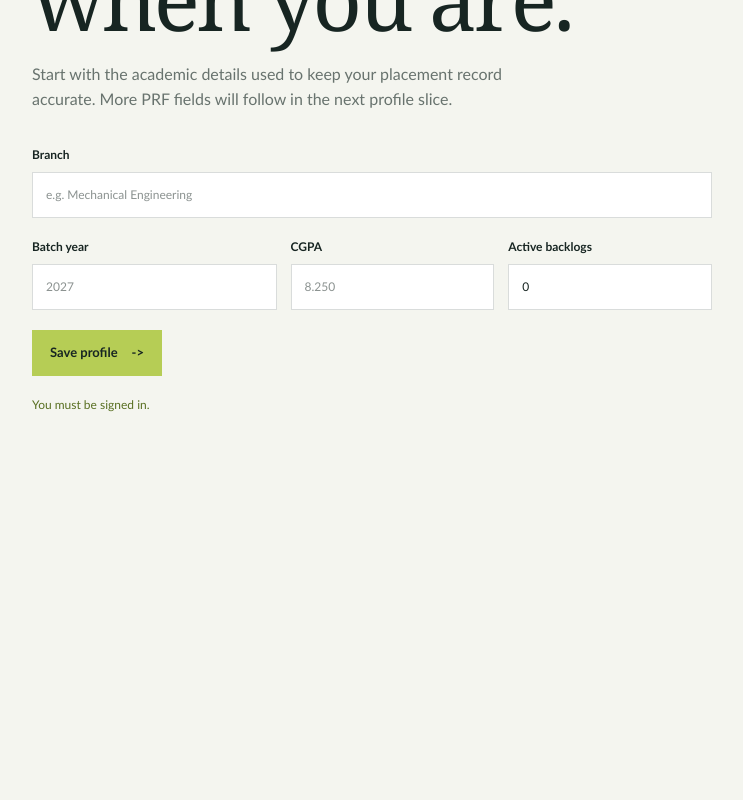
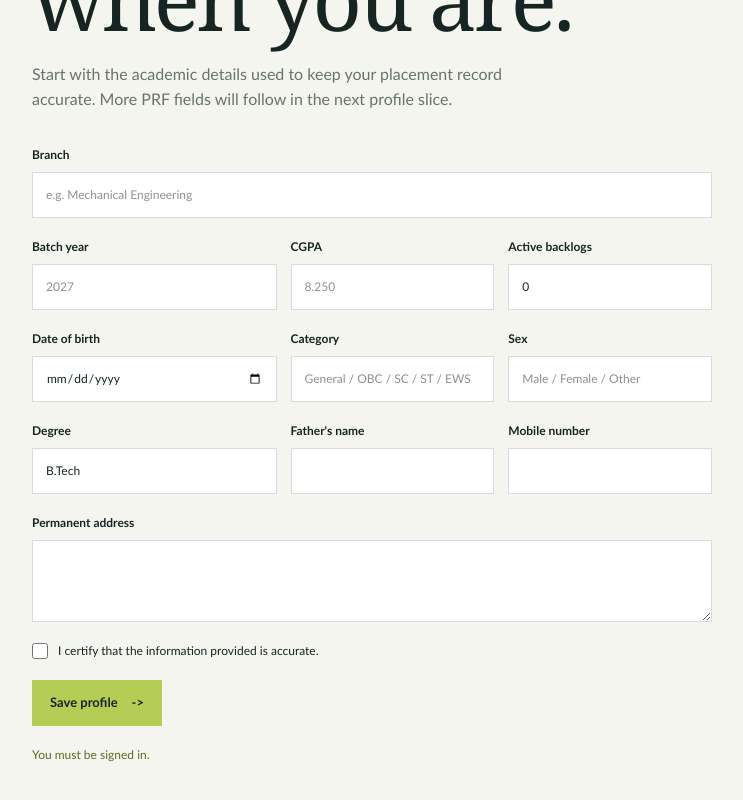
Before and after one commit to Nitish23-2/Placement_Portal, a Next.js app: page /profile in a window 1280 px wide. Shown: the part 332-1132 px from the top of the page, without its empty margins (32-775 px from the left). Before the commit the page ends 878 px from the top, so only its background shows below. Built offline with nearby package versions, Linux system fonts and the light colour scheme; no server answers.

Commit message:
feat: add PRF biodata fields

```diff
--- a/app/api/students/me/route.ts
+++ b/app/api/students/me/route.ts
@@ -1,6 +1,12 @@
 import { NextResponse } from "next/server";
 import { createClient } from "@/lib/supabase/server";
 import { studentProfileSchema } from "@/lib/validators/student";
+
+function isProfileComplete(profile: ReturnType<typeof studentProfileSchema.parse>) {
+  const { general } = profile.biodata_json;
+  const requiredGeneral = [general.dob, general.category, general.sex, general.degree, general.permanent_address, general.father_name, general.mobile_no];
+  return profile.branch !== "Not set" && requiredGeneral.every(Boolean) && profile.biodata_json.education_summary.length === 3 && profile.biodata_json.certificate_accepted;
+}
 
 function jsonError(message: string, code: string, status: number) {
   return NextResponse.json({ data: null, error: { message, code } }, { status });
@@ -37,7 +43,7 @@ export async function PUT(request: Request) {
 
   const { data, error } = await supabase
     .from("students")
-    .update(parsed.data)
+    .update({ ...parsed.data, profile_complete: isProfileComplete(parsed.data) })
     .eq("user_id", authData.user.id)
     .select("*")
     .single();
--- a/app/globals.css
+++ b/app/globals.css
@@ -113,6 +113,9 @@ h2 { max-width: 520px; margin: 14px 0 0; font-size: clamp(36px, 5vw, 60px); line
 .profile-form { display: grid; gap: 20px; max-width: 680px; margin-top: 34px; }
 .profile-form label { display: grid; gap: 8px; color: var(--ink); font-size: 12px; font-weight: 700; }
 .profile-form input { width: 100%; min-height: 46px; padding: 0 13px; border: 1px solid var(--line); border-radius: 0; background: #fff; color: var(--ink); font: inherit; font-weight: 400; }
+.profile-form textarea { width: 100%; padding: 13px; border: 1px solid var(--line); border-radius: 0; background: #fff; color: var(--ink); font: inherit; resize: vertical; }
+.profile-check { display: flex !important; grid-template-columns: auto 1fr; align-items: center; gap: 10px !important; font-weight: 400 !important; }
+.profile-check input { width: 16px; min-height: 16px; }
 .profile-fields { display: grid; grid-template-columns: 1.2fr 1fr 1fr; gap: 14px; }
 .profile-form .button { width: fit-content; border: 0; cursor: pointer; }
 @media (max-width: 600px) { .profile-fields { grid-template-columns: 1fr; } }
--- a/components/profile/ProfileForm.tsx
+++ b/components/profile/ProfileForm.tsx
@@ -2,9 +2,9 @@
 
 import { FormEvent, useEffect, useState } from "react";
 
-type ProfileValues = { branch: string; batch_year: string; cgpa: string; active_backlogs: string };
+type ProfileValues = { branch: string; batch_year: string; cgpa: string; active_backlogs: string; dob: string; category: string; sex: string; degree: string; permanent_address: string; father_name: string; mobile_no: string; certificate_accepted: boolean };
 
-const emptyProfile: ProfileValues = { branch: "", batch_year: "", cgpa: "", active_backlogs: "0" };
+const emptyProfile: ProfileValues = { branch: "", batch_year: "", cgpa: "", active_backlogs: "0", dob: "", category: "", sex: "", degree: "B.Tech", permanent_address: "", father_name: "", mobile_no: "", certificate_accepted: false };
 
 export function ProfileForm() {
   const [values, setValues] = useState(emptyProfile);
@@ -17,7 +17,8 @@ export function ProfileForm() {
         const result = await response.json();
         if (!response.ok) throw new Error(result.error?.message ?? "Unable to load profile.");
         if (result.data) {
-          setValues({ branch: result.data.branch === "Not set" ? "" : result.data.branch ?? "", batch_year: result.data.batch_year > 0 ? String(result.data.batch_year) : "", cgpa: result.data.cgpa == null ? "" : String(result.data.cgpa), active_backlogs: String(result.data.active_backlogs ?? 0) });
+          const general = result.data.biodata_json?.general ?? {};
+          setValues({ ...emptyProfile, branch: result.data.branch === "Not set" ? "" : result.data.branch ?? "", batch_year: result.data.batch_year > 0 ? String(result.data.batch_year) : "", cgpa: result.data.cgpa == null ? "" : String(result.data.cgpa), active_backlogs: String(result.data.active_backlogs ?? 0), ...general, certificate_accepted: result.data.biodata_json?.certificate_accepted ?? false });
         }
         setMessage("");
       })
@@ -33,10 +34,10 @@ export function ProfileForm() {
     setIsPending(true);
     setMessage("");
     try {
-      const response = await fetch("/api/students/me", { method: "PUT", headers: { "Content-Type": "application/json" }, body: JSON.stringify({ ...values, cgpa: values.cgpa ? values.cgpa : null }) });
+      const response = await fetch("/api/students/me", { method: "PUT", headers: { "Content-Type": "application/json" }, body: JSON.stringify({ branch: values.branch, batch_year: values.batch_year, cgpa: values.cgpa ? values.cgpa : null, active_backlogs: values.active_backlogs, biodata_json: { general: { dob: values.dob, category: values.category, sex: values.sex, degree: values.degree, permanent_address: values.permanent_address, father_name: values.father_name, mobile_no: values.mobile_no }, education_summary: [], certificate_accepted: values.certificate_accepted } }) });
       const result = await response.json();
       if (!response.ok) throw new Error(result.error?.message ?? "Unable to save profile.");
-      setMessage("Academic details saved. Complete the remaining profile sections before applying.");
+      setMessage("Profile details saved. Education records are still required before applying.");
     } catch (error) {
       setMessage(error instanceof Error ? error.message : "Unable to save profile.");
     } finally {
@@ -52,6 +53,18 @@ export function ProfileForm() {
         <label>CGPA<input type="number" min="0" max="10" step="0.001" value={values.cgpa} onChange={(event) => update("cgpa", event.target.value)} placeholder="8.250" /></label>
         <label>Active backlogs<input required type="number" min="0" value={values.active_backlogs} onChange={(event) => update("active_backlogs", event.target.value)} /></label>
       </div>
+      <div className="profile-fields">
+        <label>Date of birth<input required type="date" value={values.dob} onChange={(event) => update("dob", event.target.value)} /></label>
+        <label>Category<input required value={values.category} onChange={(event) => update("category", event.target.value)} placeholder="General / OBC / SC / ST / EWS" /></label>
+        <label>Sex<input required value={values.sex} onChange={(event) => update("sex", event.target.value)} placeholder="Male / Female / Other" /></label>
+      </div>
+      <div className="profile-fields">
+        <label>Degree<input required value={values.degree} onChange={(event) => update("degree", event.target.value)} /></label>
+        <label>Father&apos;s name<input required value={values.father_name} onChange={(event) => update("father_name", event.target.value)} /></label>
+        <label>Mobile number<input required value={values.mobile_no} onChange={(event) => update("mobile_no", event.target.value)} /></label>
+      </div>
+      <label>Permanent address<textarea required value={values.permanent_address} onChange={(event) => update("permanent_address", event.target.value)} rows={3} /></label>
+      <label className="profile-check"><input type="checkbox" checked={values.certificate_accepted} onChange={(event) => setValues((current) => ({ ...current, certificate_accepted: event.target.checked }))} /> I certify that the information provided is accurate.</label>
       <button className="button button-accent" disabled={isPending || message === "Loading profile..."} type="submit">{isPending ? "Saving..." : "Save profile"} <span aria-hidden="true">-&gt;</span></button>
       {message && <p className="form-message" role="status">{message}</p>}
     </form>
--- a/lib/validators/student.ts
+++ b/lib/validators/student.ts
@@ -5,6 +5,27 @@ export const studentProfileSchema = z.object({
   batch_year: z.coerce.number().int().min(2000, "Enter a valid batch year.").max(2100),
   cgpa: z.coerce.number().min(0).max(10).nullable(),
   active_backlogs: z.coerce.number().int().min(0).max(99),
+  biodata_json: z.object({
+    general: z.object({
+      dob: z.string().optional(),
+      category: z.string().optional(),
+      sex: z.string().optional(),
+      degree: z.string().optional(),
+      year_of_joining: z.coerce.number().int().optional(),
+      likely_completion_year: z.coerce.number().int().optional(),
+      permanent_address: z.string().optional(),
+      father_name: z.string().optional(),
+      mobile_no: z.string().optional(),
+    }),
+    education_summary: z.array(z.object({
+      level: z.string(),
+      board_university: z.string(),
+      completion_year: z.coerce.number().int(),
+      percentage: z.coerce.number().optional(),
+      cgpa_or_percentage: z.coerce.number().optional(),
+    })),
+    certificate_accepted: z.boolean(),
+  }),
 });
 
 export type StudentProfileInput = z.infer<typeof studentProfileSchema>;
```
